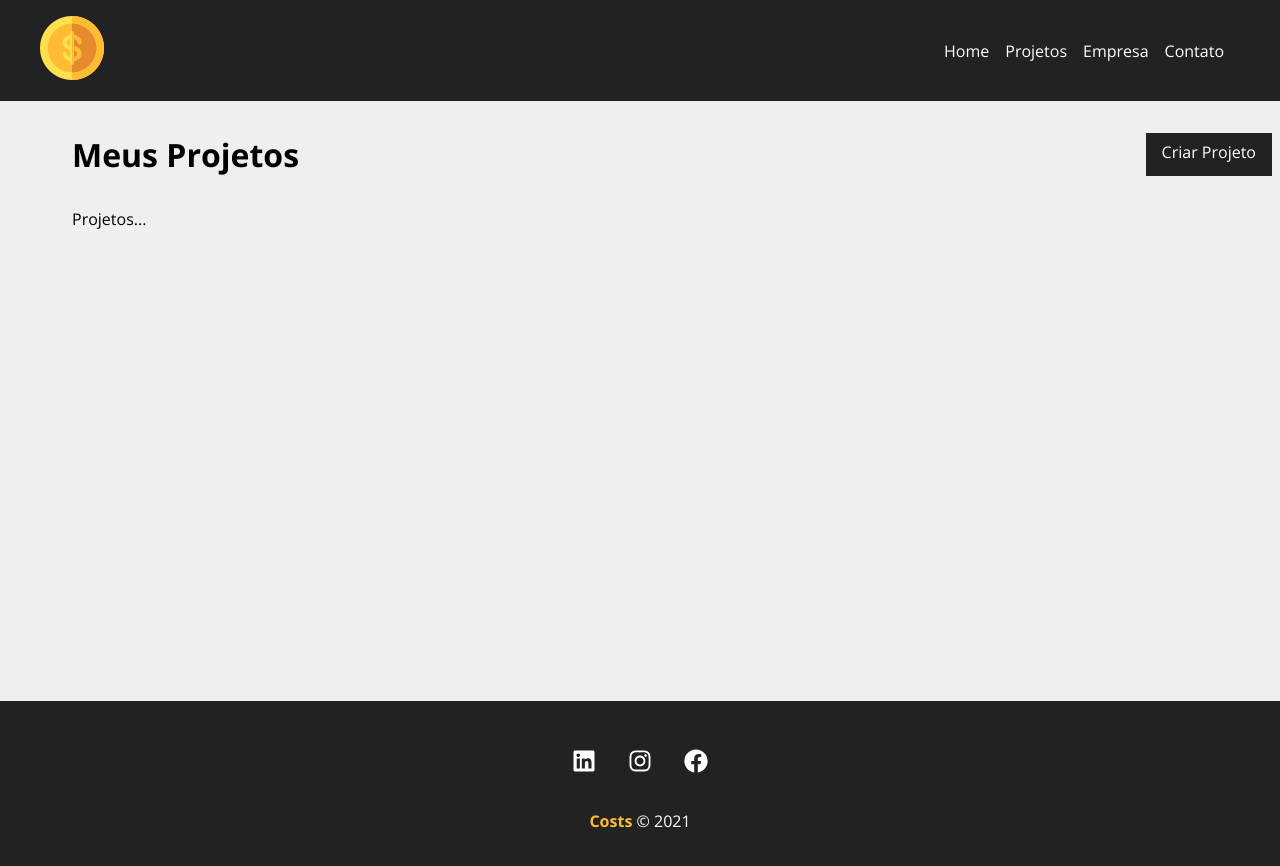
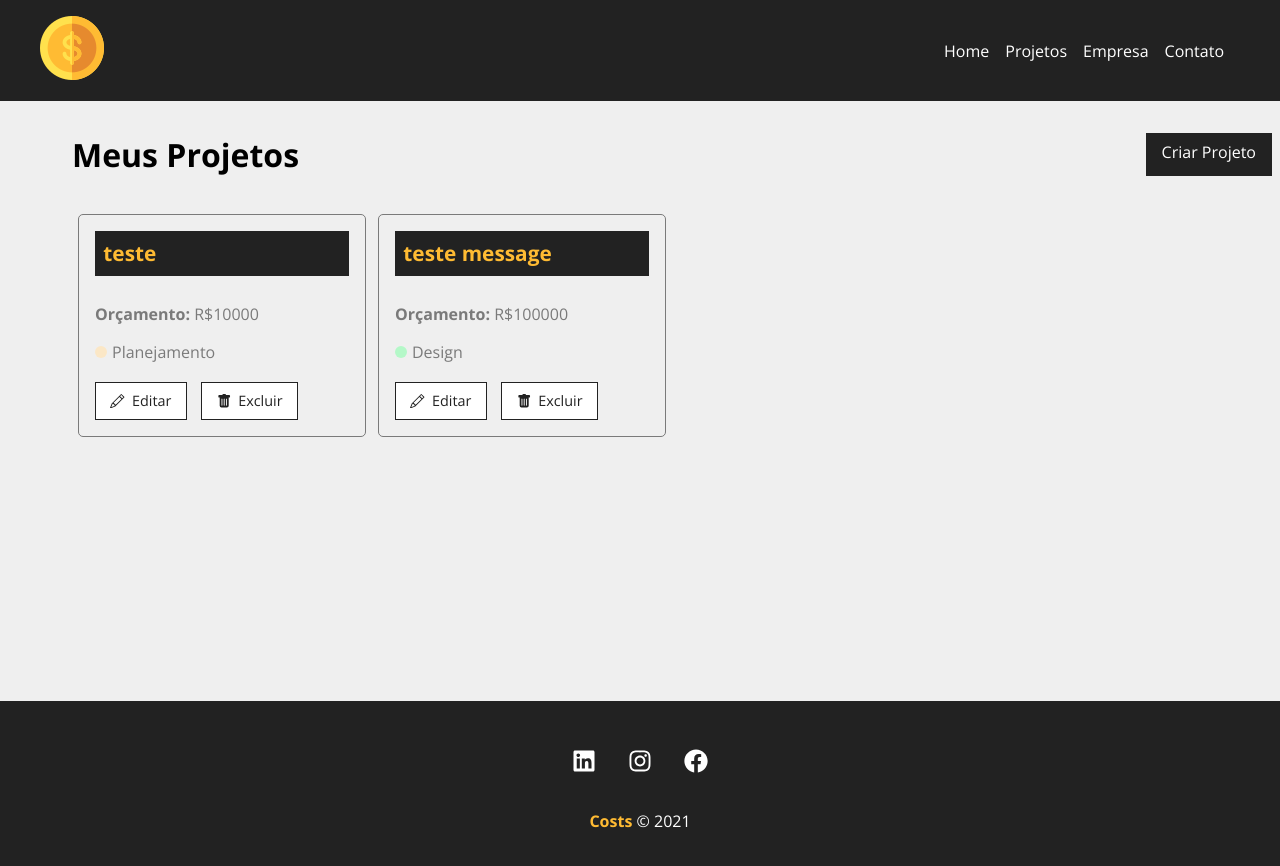
Before and after one commit to nederhayden/gerenciador-de-projetos, a React (Create React App) app: page /projects in a window 1280 px wide. Shown: the top 866 px of the page. Built offline with nearby package versions, Linux system fonts and the light colour scheme; data requests are answered from the project's data file.

Commit message:
rescuing projects from the database

```diff
--- a/src/App.js
+++ b/src/App.js
@@ -2,8 +2,8 @@
 import Home from "./components/pages/Home";
 import Company from "./components/pages/Company";
 import Contact from "./components/pages/Contact";
+import Projects from "./components/pages/Projects";
 import NewProject from "./components/pages/NewProject";
-import Projects from "./components/pages/Projects";
 
 import Container from "./components/layout/Container";
 import Navbar from "./components/layout/Navbar";
--- a/src/components/pages/Projects.js
+++ b/src/components/pages/Projects.js
@@ -1,16 +1,31 @@
+import { useState, useEffect } from "react";
 import { useLocation } from "react-router-dom";
 import Message from "../layout/Message";
 import Container from "../layout/Container";
 import LinkButton from "../layout/LinkButton";
+import ProjectCard from "../project/ProjectCard";
 
 import styles from "./Projects.module.css";
 
 export default function Projects() {
+  const [projects, setProjects] = useState([]);
   const location = useLocation();
   let message = "";
   if (location.state) {
     message = location.state.message;
   }
+
+  useEffect(() => {
+    fetch("http://localhost:5000/projects", {
+      method: "GET",
+      headers: { "Content-Type": "application/json" },
+    })
+      .then((resp) => resp.json())
+      .then((data) => {
+        setProjects(data);
+      })
+      .catch((err) => console.error(err));
+  }, []);
 
   return (
     <div className={styles.project_container}>
@@ -20,7 +35,16 @@
       </div>
       {message && <Message type="success" msg={message} />}
       <Container customClass="start">
-        <p>Projetos...</p>
+        {projects.length > 0 &&
+          projects.map((project) => (
+            <ProjectCard
+              key={project.id}
+              id={project.id}
+              name={project.name}
+              budget={project.budget}
+              category={project.category.name}
+            />
+          ))}
       </Container>
     </div>
   );
--- /dev/null
+++ b/src/components/project/ProjectCard.js
@@ -0,0 +1,31 @@
+import { Link } from "react-router-dom";
+import { BsPencil, BsFillTrashFill } from "react-icons/bs";
+import styles from "./ProjectCard.module.css";
+
+export default function ProjectCard({
+  id,
+  name,
+  budget,
+  category,
+  handleRemove,
+}) {
+  return (
+    <div className={styles.project_card}>
+      <h4>{name}</h4>
+      <p>
+        <span>Orçamento:</span> R${budget}
+      </p>
+      <p className={styles.category_text}>
+        <span className={`${styles[category.toLowerCase()]}`}></span> {category}
+      </p>
+      <div className={styles.project_card_actions}>
+        <Link to="/">
+          <BsPencil /> Editar
+        </Link>
+        <button>
+          <BsFillTrashFill /> Excluir
+        </button>
+      </div>
+    </div>
+  );
+}
--- /dev/null
+++ b/src/components/project/ProjectCard.module.css
@@ -0,0 +1,87 @@
+.project_card {
+  padding: 1em;
+  border: 1px solid #7a7a7a;
+  border-radius: 5px;
+  width: 24%;
+  margin: 0.5%;
+}
+
+.project_card h4 {
+  background-color: #222;
+  color: #ffbb33;
+  padding: 0.4em;
+  margin-bottom: 1.3em;
+  font-size: 1.3em;
+}
+
+.project_card p {
+  color: #7a7a7a;
+  margin-bottom: 1em;
+}
+
+.project_card p span {
+  font-weight: bold;
+}
+
+.category_text {
+  display: flex;
+  align-items: center;
+}
+
+.category_text span {
+  display: block;
+  width: 12px;
+  height: 12px;
+  border-radius: 50%;
+  background-color: #cccccc;
+  margin-right: 5px;
+}
+
+.category_text .infra {
+  background-color: #ffaebc;
+}
+
+.category_text .desenvolvimento {
+  background-color: #a0e7e5;
+}
+
+.category_text .design {
+  background-color: #b4f8c8;
+}
+
+.category_text .planejamento {
+  background-color: #fbe7c6;
+}
+
+.project_card_actions {
+  margin-top: 1.2em;
+  display: flex;
+  align-items: center;
+}
+
+.project_card_actions a,
+.project_card_actions button {
+  text-decoration: none;
+  /* border: none; */
+  background-color: #fff;
+  color: #222;
+  font-size: 0.9em;
+  padding: 0.6em 1em;
+  margin-right: 1em;
+  cursor: pointer;
+  border: 1px solid #222;
+  display: flex;
+  align-items: center;
+  justify-content: center;
+  transition: 0.5s;
+}
+
+.project_card_actions svg {
+  margin-right: 0.5em;
+}
+
+.project_card_actions a:hover,
+.project_card_actions button:hover {
+  background-color: #222;
+  color: #ffbb33;
+}
```
